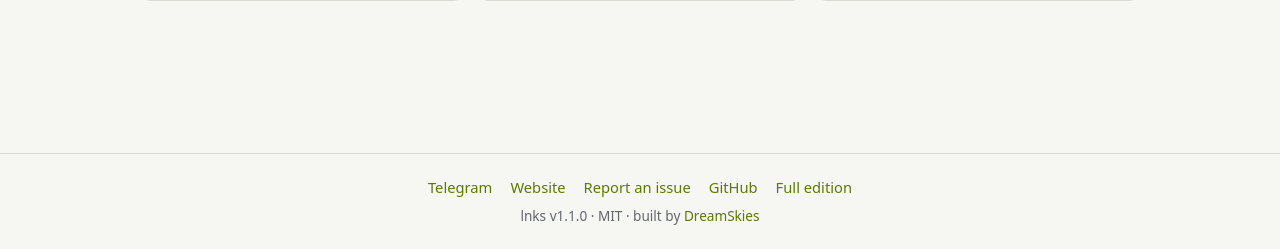
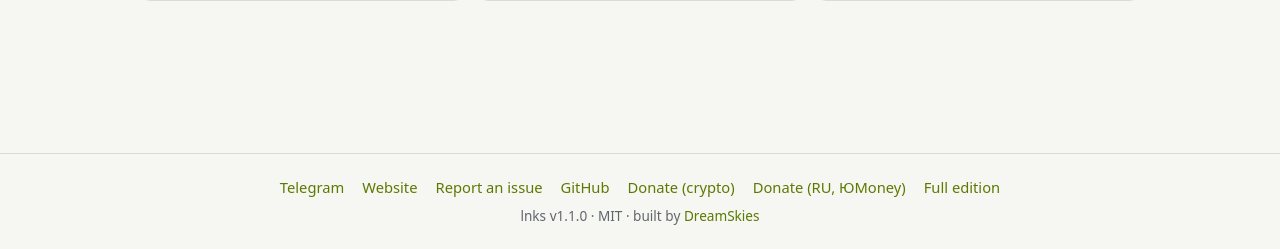
Before and after one commit to iDreamSkies/lnks, a PHP site: page /index.php in a window 1280 px wide. Shown: the part 551-800 px from the top of the page. Run offline with PHP 8.4, Linux system fonts and the light colour scheme.

Commit message:
Add donation links (crypto, YooMoney) to support links

```diff
--- a/layout.php
+++ b/layout.php
@@ -20,6 +20,8 @@ function supportLinks(): array {
         'website'  => ['label' => 'Website',         'url' => 'https://dreamskies.dev',                           'hint' => 'Custom development and hosting'],
         'issues'   => ['label' => 'Report an issue', 'url' => 'https://github.com/iDreamSkies/lnks/issues',      'hint' => 'Bugs and feature requests'],
         'github'   => ['label' => 'GitHub',          'url' => 'https://github.com/iDreamSkies/lnks',              'hint' => 'Source code and docs'],
+        'crypto'   => ['label' => 'Donate (crypto)', 'url' => 'https://pay.oxapay.com/14606636/',                  'hint' => 'Support the project with crypto'],
+        'yoomoney' => ['label' => 'Donate (RU, ЮMoney)', 'url' => 'https://yoomoney.ru/fundraise/1KGTK8NPPQN.260925', 'hint' => 'Поддержать проект (для пользователей из РФ)'],
         'full'     => ['label' => 'Full edition',    'url' => 'https://github.com/iDreamSkies/lnks#need-more',    'hint' => 'Analytics, custom slugs, teams'],
     ];
 }
```
